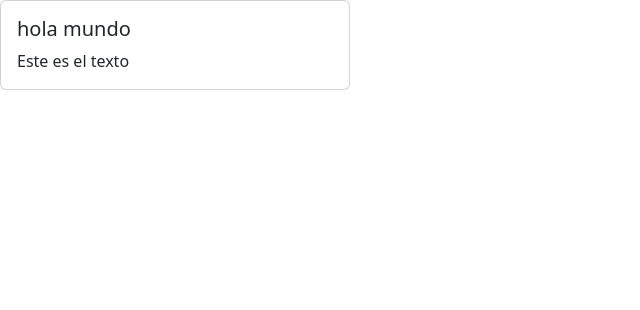
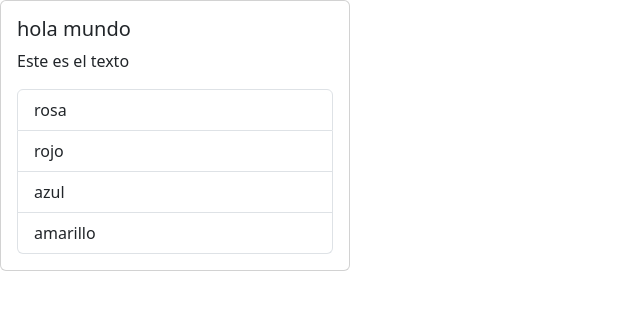
Before and after one commit to lauraromgarDev/react-app, a React (Vite) app: page / in a window 1280 px wide. Shown: the top 310 px of the page, without its empty margins (0-640 px from the left). Built offline with nearby package versions, Linux system fonts and the light colour scheme.

Commit message:
Imprimir listas

```diff
--- a/src/App.tsx
+++ b/src/App.tsx
@@ -1,8 +1,17 @@
 import Card, { CardBody } from "./components/Card";
+import List from "./components/List";
+
 
 function App() {
+  const list = [
+    "rosa",
+    "rojo",
+    "azul",
+    "amarillo",
+  ];
   return <Card>
     <CardBody title="hola mundo" text="Este es el texto" />
+    <List data={list}/>
   </Card>;
 }
 
--- /dev/null
+++ b/src/components/List.tsx
@@ -0,0 +1,17 @@
+//type es lo mismo que interface
+type Props = {
+  //le pasamos un array de strings
+  data: string[];
+};
+
+function List({ data }: Props) {
+  return (
+    <ul className="list-group">
+      {data.map((elemento) => (
+        <li key={elemento} className="list-group-item">{elemento}</li>
+      ))}
+    </ul>
+  );
+}
+
+export default List;
```
